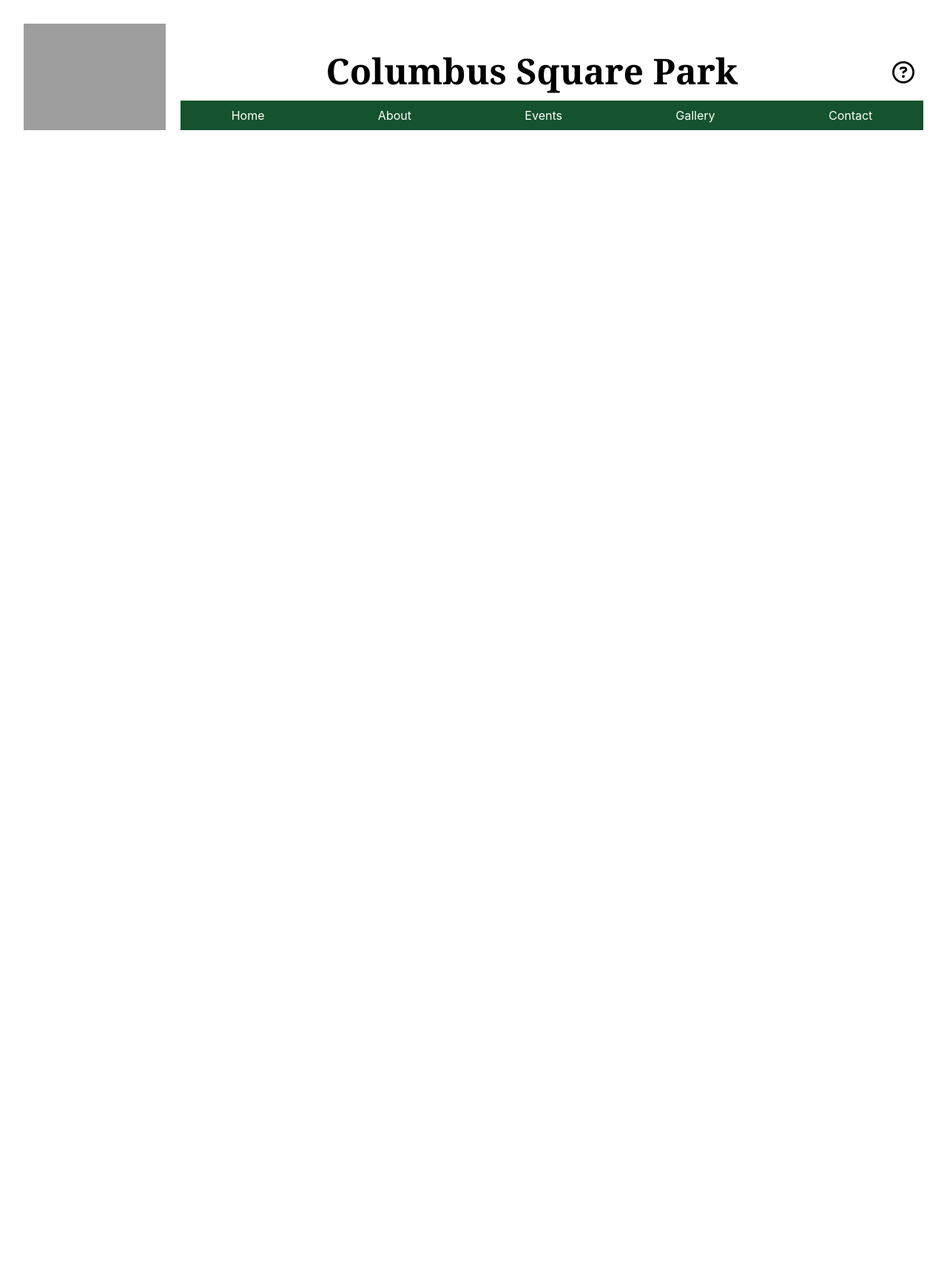
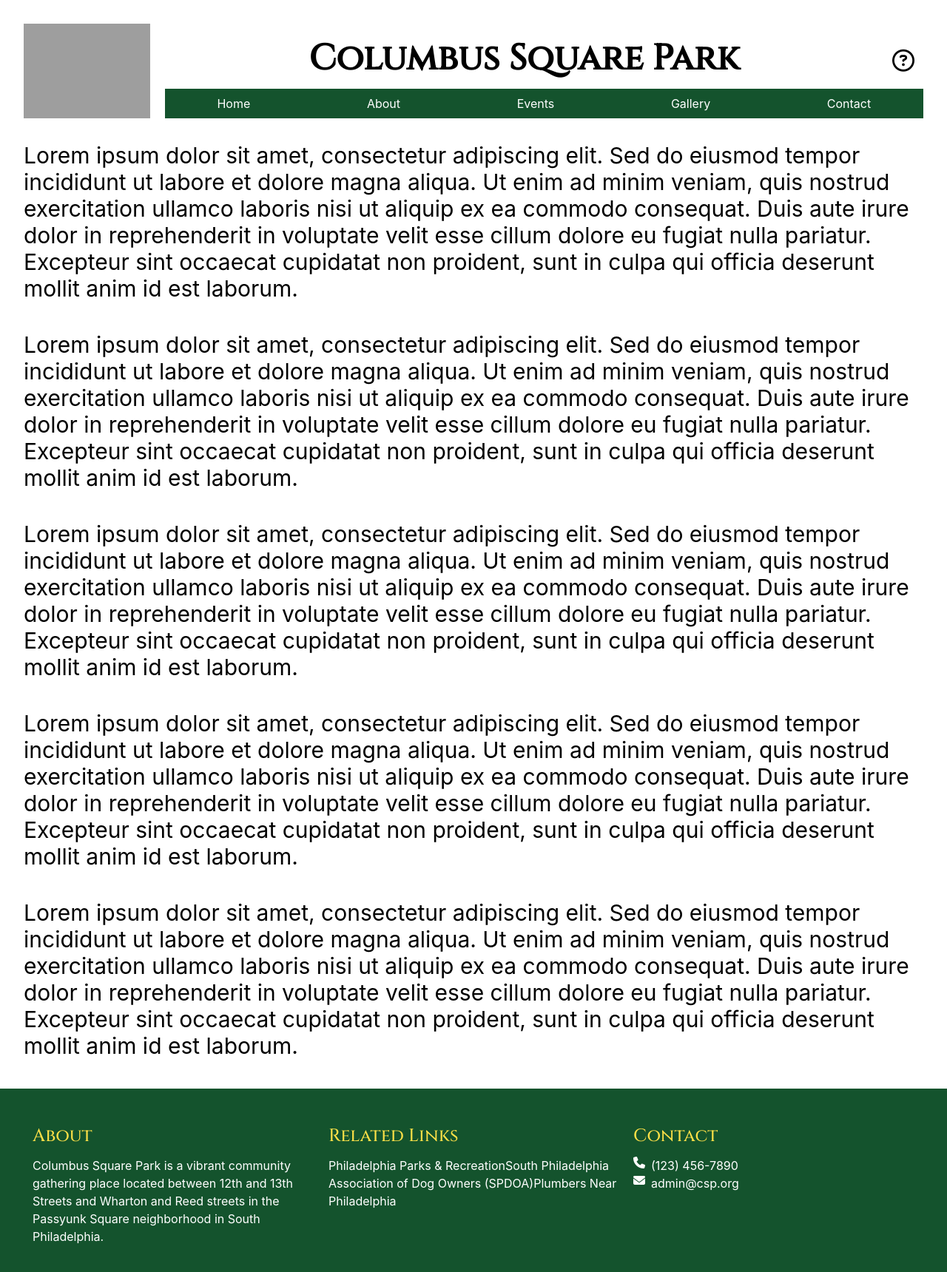
Before and after one commit to JosephBergmann/columbussquarepark, a React (Create React App) app in the folder frontend/: page / in a window 1280 px wide. Shown: the top 1720 px of the page at 74% size. Before the commit the page ends 800 px from the top, so only its background shows below. Built offline with nearby package versions, Linux system fonts and the light colour scheme; grey boxes are pictures that could not be loaded.

Commit message:
footer started

```diff
--- a/frontend/public/index.html
+++ b/frontend/public/index.html
@@ -27,6 +27,9 @@
     <link rel="stylesheet" href="https://use.fontawesome.com/releases/v5.5.0/css/all.css"
       integrity="sha384-B4dIYHKNBt8Bc12p+WXckhzcICo0wtJAoU8YZTY5qE0Id1GSseTk6S+L3BlXeVIU" crossorigin="anonymous" />
     <script src="https://kit.fontawesome.com/b0c02bde32.js" crossorigin="anonymous"></script>
+    <link rel="preconnect" href="https://fonts.googleapis.com">
+    <link rel="preconnect" href="https://fonts.gstatic.com" crossorigin>
+    <link href="https://fonts.googleapis.com/css2?family=Cinzel:wght@500&family=Lato:wght@300;400;700&display=swap" rel="stylesheet">
     <title>Columbus Square Park</title>
   </head>
   <body>
--- a/frontend/src/App.js
+++ b/frontend/src/App.js
@@ -3,15 +3,19 @@ import { BrowserRouter as Router, Routes, Route } from 'react-router-dom';
 import Home from './components/Home'; // Assuming Home.js is in the same directory
 import './App.css'
 import Navigation from './components/Navigation';
+import Footer from './components/Footer';
 
 const App = () => {
     return (
         <Router>
             <Navigation />
-            <Routes>
-                <Route path="/" element={<Home />} />
-                {/* Other routes can be added here */}
-            </Routes>
+            <div className='flex-grow md:pt-48 md:px-8'>
+                <Routes>
+                    <Route path="/" element={<Home />} />
+                    {/* Other routes can be added here */}
+                </Routes>
+            </div>
+            <Footer />
         </Router>
     );
 }
--- /dev/null
+++ b/frontend/src/components/Footer/index.js
@@ -0,0 +1,39 @@
+import React, { useState, Fragment } from 'react';
+import { Link } from 'react-router-dom';
+import { Menu, Transition } from '@headlessui/react';
+import MobileLogo from '../Navigation/mobile-logo';
+
+
+export default function Footer() {
+
+
+    return (
+        <div className="grid gap-5 grid-cols-3 px-8 py-12 w-full bg-green-900">
+            <div className='flex flex-col gap-3 px-3'>
+                <h2 className='text-yellow-300 text-2xl font-newspaper'>About</h2>
+                <p className='text-white pr-3'>Columbus Square Park is a vibrant community gathering place located between 12th and 13th Streets and Wharton and Reed streets in the Passyunk Square neighborhood in South Philadelphia.</p>
+            </div>
+            <div className='flex flex-col gap-3'>
+                <h2 className='text-yellow-300 text-2xl font-newspaper'>Related Links</h2>
+                <div className='text-white content-end'>
+                    <Link to="https://www.phila.gov/departments/philadelphia-parks-recreation/">Philadelphia Parks & Recreation</Link>
+                    <Link to="https://www.facebook.com/groups/241921246469738/">South Philadelphia Association of Dog Owners (SPDOA)</Link>
+                    <Link to="https://www.drpipes.com/pa/philadelphia.html">Plumbers Near Philadelphia</Link>
+                </div>
+            </div>
+            <div className='flex flex-col gap-3'>
+                <h2 className='text-yellow-300 text-2xl font-newspaper'>Contact</h2>
+                <div>
+                    <div className='text-white flex gap-2 content-end'>
+                        <i class="fa-solid fa-phone"></i>
+                        (123) 456-7890
+                    </div>
+                    <div className='text-white flex gap-2 content-end'>
+                        <i class="fa-solid fa-envelope"></i>
+                        admin@csp.org
+                    </div>
+                </div>
+            </div>
+        </div>
+    )
+}
--- a/frontend/src/components/Home/index.js
+++ b/frontend/src/components/Home/index.js
@@ -5,6 +5,21 @@ export default function Home() {
     return (
         <>
             {/* <h1>Columbus Square Park</h1> */}
+            <p className="text-3xl mb-10">
+                Lorem ipsum dolor sit amet, consectetur adipiscing elit. Sed do eiusmod tempor incididunt ut labore et dolore magna aliqua. Ut enim ad minim veniam, quis nostrud exercitation ullamco laboris nisi ut aliquip ex ea commodo consequat. Duis aute irure dolor in reprehenderit in voluptate velit esse cillum dolore eu fugiat nulla pariatur. Excepteur sint occaecat cupidatat non proident, sunt in culpa qui officia deserunt mollit anim id est laborum.
+            </p>
+            <p className="text-3xl mb-10">
+                Lorem ipsum dolor sit amet, consectetur adipiscing elit. Sed do eiusmod tempor incididunt ut labore et dolore magna aliqua. Ut enim ad minim veniam, quis nostrud exercitation ullamco laboris nisi ut aliquip ex ea commodo consequat. Duis aute irure dolor in reprehenderit in voluptate velit esse cillum dolore eu fugiat nulla pariatur. Excepteur sint occaecat cupidatat non proident, sunt in culpa qui officia deserunt mollit anim id est laborum.
+            </p>
+            <p className="text-3xl mb-10">
+                Lorem ipsum dolor sit amet, consectetur adipiscing elit. Sed do eiusmod tempor incididunt ut labore et dolore magna aliqua. Ut enim ad minim veniam, quis nostrud exercitation ullamco laboris nisi ut aliquip ex ea commodo consequat. Duis aute irure dolor in reprehenderit in voluptate velit esse cillum dolore eu fugiat nulla pariatur. Excepteur sint occaecat cupidatat non proident, sunt in culpa qui officia deserunt mollit anim id est laborum.
+            </p>
+            <p className="text-3xl mb-10">
+                Lorem ipsum dolor sit amet, consectetur adipiscing elit. Sed do eiusmod tempor incididunt ut labore et dolore magna aliqua. Ut enim ad minim veniam, quis nostrud exercitation ullamco laboris nisi ut aliquip ex ea commodo consequat. Duis aute irure dolor in reprehenderit in voluptate velit esse cillum dolore eu fugiat nulla pariatur. Excepteur sint occaecat cupidatat non proident, sunt in culpa qui officia deserunt mollit anim id est laborum.
+            </p>
+            <p className="text-3xl mb-10">
+                Lorem ipsum dolor sit amet, consectetur adipiscing elit. Sed do eiusmod tempor incididunt ut labore et dolore magna aliqua. Ut enim ad minim veniam, quis nostrud exercitation ullamco laboris nisi ut aliquip ex ea commodo consequat. Duis aute irure dolor in reprehenderit in voluptate velit esse cillum dolore eu fugiat nulla pariatur. Excepteur sint occaecat cupidatat non proident, sunt in culpa qui officia deserunt mollit anim id est laborum.
+            </p>
         </>
     )
 }
--- a/frontend/src/components/Navigation/index.js
+++ b/frontend/src/components/Navigation/index.js
@@ -5,17 +5,19 @@ import MobileLogo from './mobile-logo';
 import logo from './csp-logo.gif'
 
 export default function Navigation() {
-    const [isOpen, setIsOpen] = useState(false);
+    const [openMobileNav, setOpenMobileNav] = useState(false);
+    const [openAbout, setOpenAbout] = useState(false);
+
 
     return (
         <div>
             {/* Desktop */}
-            <div className='hidden md:flex w-full p-8 gap-5'>
-                <img src={logo} className='h-36'/>
+            <div className='fixed top-0 hidden md:flex w-full p-8 gap-5 bg-white/95'>
+                <img src={logo} className='h-32'/>
 
                 <div className='flex flex-col justify-end w-full gap-3 h-100'>
                     <div className='flex content-end'>
-                        <div className='grow text-center font-serif font-bold md:text-5xl'>
+                        <div className='grow text-center font-newspaper font-bold md:text-4xl lg:text-5xl'>
                             Columbus Square Park
                         </div>
                         <button className='grow-0 text-end text-3xl rounded-full hover:bg-slate-300 p-2 px-3'>
@@ -43,7 +45,7 @@ export default function Navigation() {
                 <div className="md:hidden">
                     <Menu as="div" className="relative inline-block text-left">
                         <div>
-                            <Menu.Button onClick={() => setIsOpen(!isOpen)} className="bg-green-900 text-white rounded-lg focus:bg-green-950 p-3">
+                            <Menu.Button onClick={() => setOpenMobileNav(!openMobileNav)} className="bg-green-900 text-white rounded-lg focus:bg-green-950 p-3">
                                 <svg className="h-6 w-6" fill="none" stroke="currentColor" viewBox="0 0 24 24" xmlns="http://www.w3.org/2000/svg">
                                     <path strokeLinecap="round" strokeLinejoin="round" strokeWidth="2" d="M4 6h16M4 12h16m-7 6h7"></path>
                                 </svg>
--- a/frontend/src/components/Navigation/mobile-logo.js
+++ b/frontend/src/components/Navigation/mobile-logo.js
@@ -6,9 +6,9 @@ export default function MobileLogo() {
         <div className="bg-transparent flex gap-2">
             <img src={logo} className='min-h-min size-20'/>
             <div className='flex flex-col justify-center gap-0'>
-                <div>Columbus</div>
-                <div>Square</div>
-                <div>Park</div>
+                <div className='font-newspaper'>Columbus</div>
+                <div className='font-newspaper'>Square</div>
+                <div className='font-newspaper'>Park</div>
             </div>
         </div>
     )
--- a/frontend/tailwind.config.js
+++ b/frontend/tailwind.config.js
@@ -4,7 +4,11 @@ module.exports = {
     "./src/**/*.{js,jsx,ts,tsx}"
   ],
   theme: {
-    extend: {},
+    extend: {
+      fontFamily: {
+        'newspaper': ['Cinzel', 'serif']
+      }
+    },
   },
   plugins: [],
 }
```
